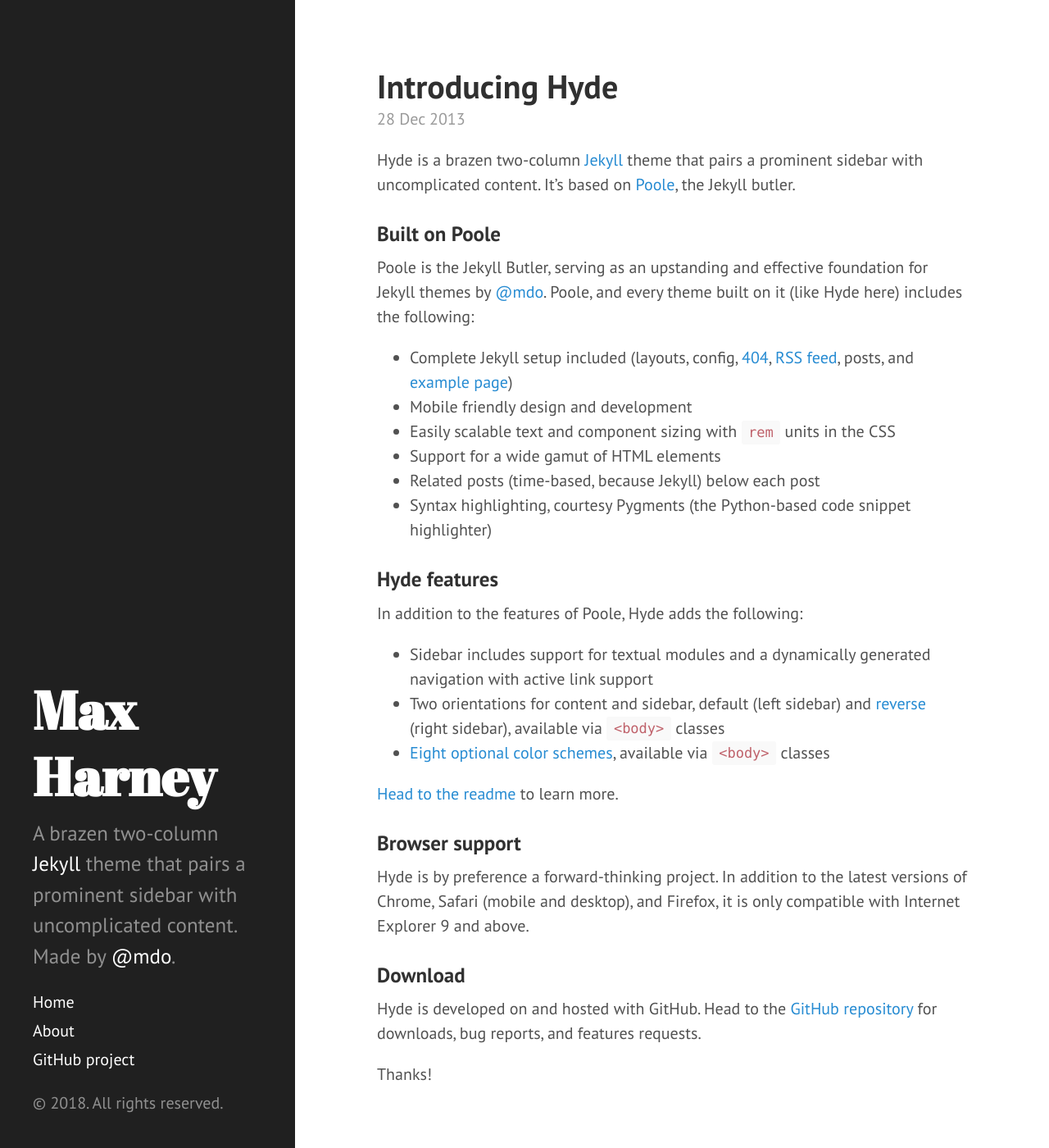
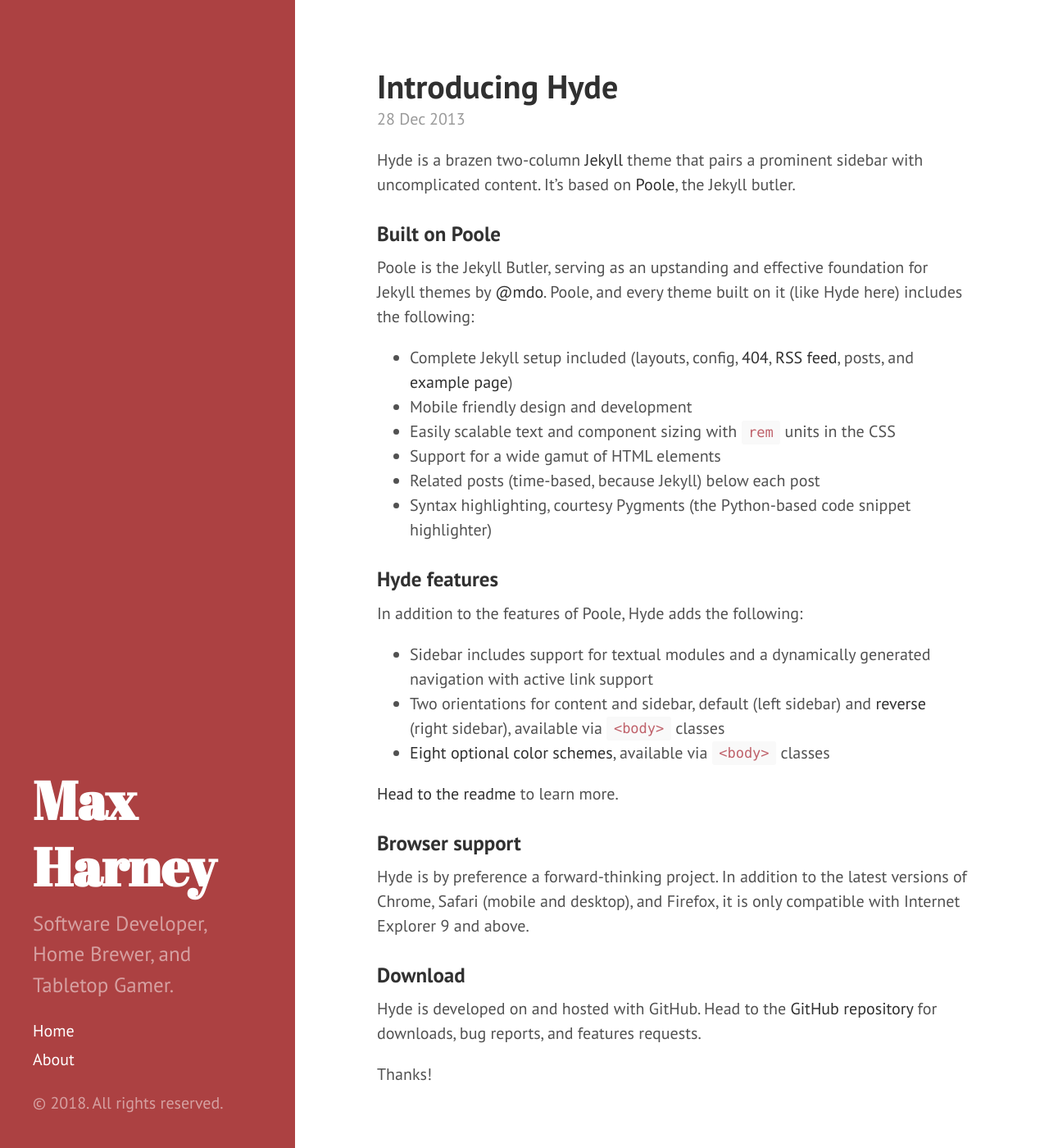
Before and after one commit to maxharney/maxharney.com, a Jekyll site: the page built from index.html, in a window 1280 px wide and 1400 px high. Shown: the whole window at 82% size. Built offline with Jekyll 4.4.1, drawn with Linux system fonts in a browser that asks for light colours; the list of posts is cut into pages by our own code.

Commit message:
Adding CSS style overrides, changing site description, and only displaying blog excerpts on home page

```diff
--- a/_config.yml
+++ b/_config.yml
@@ -7,8 +7,8 @@ permalink:        pretty
 
 # Setup
 title:            Max Harney
-tagline:          'A Jekyll theme'
-description:      'A brazen two-column <a href="http://jekyllrb.com" target="_blank">Jekyll</a> theme that pairs a prominent sidebar with uncomplicated content. Made by <a href="https://twitter.com/mdo" target="_blank">@mdo</a>.'
+tagline:          ''
+description:      'Software Developer, Home Brewer, and Tabletop Gamer.'
 baseurl:
 
 author:
--- a/_includes/head.html
+++ b/_includes/head.html
@@ -18,6 +18,7 @@
   <link rel="stylesheet" href="{{ site.baseurl }}/public/css/poole.css">
   <link rel="stylesheet" href="{{ site.baseurl }}/public/css/syntax.css">
   <link rel="stylesheet" href="{{ site.baseurl }}/public/css/hyde.css">
+  <link rel="stylesheet" href="{{ site.baseurl }}/public/css/styles.css">
   <link rel="stylesheet" href="http://fonts.googleapis.com/css?family=PT+Sans:400,400italic,700|Abril+Fatface">
 
   <!-- Icons -->
--- a/_includes/sidebar.html
+++ b/_includes/sidebar.html
@@ -2,9 +2,7 @@
   <div class="container sidebar-sticky">
     <div class="sidebar-about">
       <h1>
-        <a href="{{ site.baseurl }}/">
-          {{ site.title }}
-        </a>
+        {{ site.title }}
       </h1>
       <p class="lead">{{ site.description }}</p>
     </div>
@@ -25,8 +23,6 @@
           {% endif %}
         {% endif %}
       {% endfor %}
-
-      <a class="sidebar-nav-item" href="{{ site.github.repo }}">GitHub project</a>
     </nav>
     <p>&copy; {{ site.time | date: '%Y' }}. All rights reserved.</p>
   </div>
--- a/_layouts/default.html
+++ b/_layouts/default.html
@@ -3,7 +3,7 @@
 
   {% include head.html %}
 
-  <body>
+  <body class="theme-base-08">
 
     {% include sidebar.html %}
 
--- a/index.html
+++ b/index.html
@@ -14,7 +14,7 @@ title: Home
 
     <span class="post-date">{{ post.date | date_to_string }}</span>
 
-    {{ post.content }}
+    {{ post.excerpt }}
   </div>
   {% endfor %}
 </div>
--- /dev/null
+++ b/public/css/styles.css
@@ -0,0 +1,4 @@
+.theme-base-08 .content a,
+.theme-base-08 .related-posts li a:hover {
+  color: #303030;
+}
```
